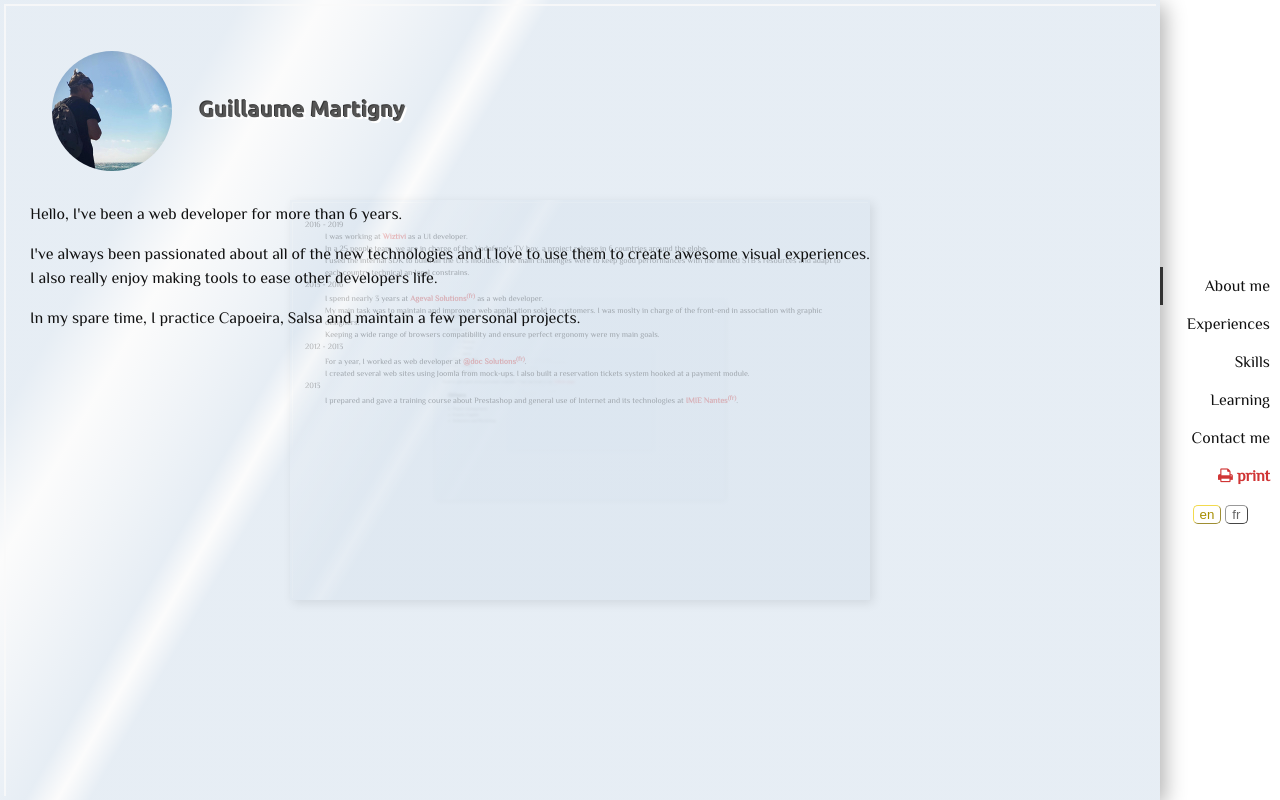
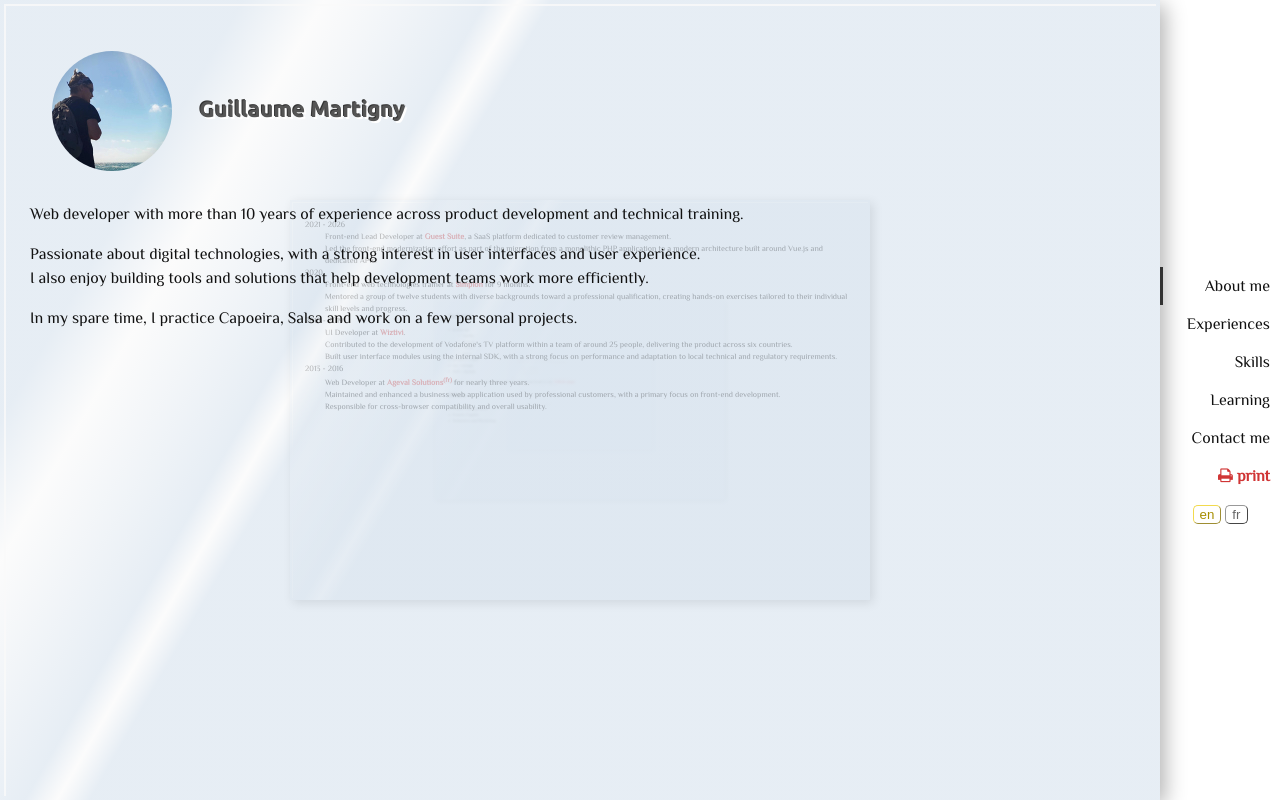
Before and after one commit to GMartigny/vitae, a plain HTML site: page index.html in a window 1280 px wide. Drawn offline with Linux system fonts and the light colour scheme.

Commit message:
Add Simplon and Guest Suite experience. Modernize wordings. Deprecate @doc and training experiences

```diff
--- a/data.json
+++ b/data.json
@@ -2,38 +2,47 @@
     "en": {
         "title": "My resumé, that's all !",
 
-
         "about-me": "About me",
 
-        "greetings": "Hello, I've been a web developer for more than 6 years.",
+        "greetings": "Web developer with more than 10 years of experience across product development and technical training.",
         "passions": [
-            "I've always been passionated about all of the new technologies and I love to use them to create awesome visual experiences.",
-            "I also really enjoy making tools to ease other developers life."
+            "Passionate about digital technologies, with a strong interest in user interfaces and user experience.",
+            "I also enjoy building tools and solutions that help development teams work more efficiently."
         ],
-        "spare-time": "In my spare time, I practice Capoeira, Salsa and maintain a few personal projects.",
-        "hire": "",
-
+        "spare-time": "In my spare time, I practice Capoeira, Salsa and work on a few personal projects.",
 
         "experiences": "Experiences",
         "today": "today",
 
+        "guestsuite": [
+            "Front-end Lead Developer at <a href='https://www.guest-suite.com' itemprop='worksFor'>Guest Suite</a>, a SaaS platform dedicated to customer review management.",
+            "Led the front-end modernization effort as part of the migration from a monolithic PHP application to a modern architecture built around Vue.js and dedicated APIs."
+        ],
+
+        "simplon": [
+            "Front-end web technologies trainer at <a href='https://www.simplon.co/en' itemprop='worksFor'>Simplon</a> for 9 months.",
+            "Mentored a group of twelve students with diverse backgrounds toward a professional qualification, creating hands-on exercises tailored to their individual skill levels and progress."
+        ],
+
         "wiztivi": [
-            "I was working at <a href='https://www.wiztivi.com/' itemprop='worksFor'>Wiztivi</a> as a UI developer.",
-            "In a 25 people team, we are in charge of the Vodafone's TV box, a project release in 6 countries around the globe.",
-            "I used the internal SDK to build all the UI's modules. The main challenges were to keep good performances with the limited STB's resources and adapt to each country technical an legal constrains."
+            "UI Developer at <a href='https://www.wiztivi.com' itemprop='worksFor'>Wiztivi</a>.",
+            "Contributed to the development of Vodafone's TV platform within a team of around 25 people, delivering the product across six countries.",
+            "Built user interface modules using the internal SDK, with a strong focus on performance and adaptation to local technical and regulatory requirements."
         ],
+
         "ageval": [
-            "I spend nearly 3 years at <a href='https://www.ageval.fr' itemprop='worksFor'>Ageval Solutions<sup>(fr)</sup></a> as a web developer.",
-            "My main task was to maintain and improve a web application sold to customers. I was moslty in charge of the front-end in association with graphic designers.",
-            "Keeping a wide range of <span title='All the way to IE8'>browsers compatibility</span> and ensure perfect ergonomy were my main goals."
+            "Web Developer at <a href='https://www.ageval.fr' itemprop='worksFor'>Ageval Solutions<sup>(fr)</sup></a> for nearly three years.",
+            "Maintained and enhanced a business web application used by professional customers, with a primary focus on front-end development.",
+            "Responsible for cross-browser compatibility and overall usability."
         ],
+
         "adoc": [
-            "For a year, I worked as web developer at <a href='https://www.adoc-solutions.eu/'>@doc Solutions<sup>(fr)</sup></a>.",
-            "I created several web sites using Joomla from mock-ups. I also built a reservation tickets system hooked at a payment module."
+            "Web Developer at <a href='https://www.adoc-solutions.eu'>@doc Solutions<sup>(fr)</sup></a> for one year.",
+            "Developed Joomla-based websites from design mock-ups and built a ticket reservation system integrated with an online payment solution."
         ],
-        "training": "I prepared and gave a training course about Prestashop and general use of Internet and its technologies at <a href='https://imie-ecole-informatique.fr/'>IMIE Nantes<sup>(fr)</sup></a>.",
-        "steria": "I participated in the migration of the database of a project management tool at <a href='https://www.soprasteria.com/'>Steria<sup>(fr)</sup></a>.",
 
+        "training": "Designed and delivered training courses covering Prestashop and general web technologies for <a href='https://imie-ecole-informatique.fr/'>IMIE Nantes<sup>(fr)</sup></a>.",
+        "steria": "Participated in the database migration of a project management tool at <a href='https://www.soprasteria.com/'>Steria<sup>(fr)</sup></a>.",
 
         "skills": "Skills",
 
@@ -43,7 +52,6 @@
         "others": "Others",
         "langs": "French, English",
         "ide": "Webstorm and Photoshop",
-
 
         "learning": "Learning",
 
@@ -56,11 +64,10 @@
         "dut": "Technical degree in IT",
         "iut": "At <a href='https://www.iutnantes.univ-nantes.fr/'>IUT Nantes<sup>(fr)</sup></a> (2 years course)",
         "oop": "OOP",
-        "net-n-infra": "Network and infra",
+        "net-n-infra": "Network and infrastructure",
         "comm": "Communication",
 
         "bac": "Bachelor's degree in engineer's sciences",
-
 
         "contact-me": "Contact me",
 
@@ -68,44 +75,53 @@
         "call-at": "or feel free to give me a call at",
         "need-more": "If you need more informations about me, you can find my profile on",
 
-
         "print": "print"
     },
+
     "fr": {
         "title": "Mon CV, tout simplement !",
 
-
         "about-me": "Présentation",
 
-        "greetings": "Bonjour, je travaille en tant que développeur web depuis plus de 6 ans.",
+        "greetings": "Développeur web avec plus de 10 ans d'expérience, entre développement produit et formation.",
         "passions": [
-            "Passionné par toutes les nouvelles technologies depuis toujours, j'aime les utiliser pour créer des expériences visuelles incroyables.",
-            "J'aime aussi beaucoup réaliser des outils pour faciliter la vie des développeurs."
+            "Passionné de technologies numériques, avec un intérêt particulier pour les interfaces utilisateurs et l'expérience utilisateur.",
+            "J'apprécie également la création d'outils et de solutions permettant d'améliorer l'efficacité des équipes de développement."
         ],
-        "spare-time": "Sur mon temps libre, je pratique la Capoeira, la Salsa et maintiens quelques projets personnels.",
-        "hire": "Vous pouvez me recruter en freelance pour vos projets sur <a href='https://www.malt.fr/profile/guillaumemartigny'>Malt</a>.",
-
+        "spare-time": "Sur mon temps libre, je pratique la Capoeira, la Salsa et développe quelques projets personnels.",
 
         "experiences": "Expériences",
         "today": "aujourd'hui",
 
+        "guestsuite": [
+            "Lead développeur front chez <a href='https://www.guest-suite.com' itemprop='worksFor'>Guest Suite</a>, éditeur d'une plateforme SaaS de gestion des avis clients.",
+            "Pilotage de la refonte du front-end dans le cadre de la migration d'une application PHP monolithique vers une architecture moderne basée sur Vue.js et des API dédiées."
+        ],
+
+        "simplon": [
+            "Formateur aux technologies web front-end chez <a href='https://www.simplon.co' itemprop='worksFor'>Simplon</a> pendant 9 mois.",
+            "Accompagnement d'une douzaine d'apprenants aux profils variés vers l'obtention d'un diplôme professionnel, avec conception d'exercices pratiques adaptés au niveau et à la progression de chacun."
+        ],
+
         "wiztivi": [
-            "J'ai travaillé à <a href='https://www.wiztivi.com/' itemprop='worksFor'>Wiztivi<sup>(en)</sup></a> comme développeur UI.",
-            "Dans une équipe de 25 personnes, nous étions en charge de la box TV de Vodafone, un projet livré dans 6 pays autour du globe.",
-            "J'utilisais le SDK interne pour construire les différents modules de l'interface. Les défis principaux étaient d'obtenir de bonnes performances avec les ressources limitées de la box et être capable de s'adapter aux contraintes techniques et légales de chaque pays."
+            "Développeur UI chez <a href='https://www.wiztivi.com/' itemprop='worksFor'>Wiztivi<sup>(en)</sup></a>.",
+            "Contribution au développement de la box TV Vodafone au sein d'une équipe d'une vingtaine de personnes, pour un déploiement dans six pays.",
+            "Conception des différents modules d'interface à partir du SDK interne, avec une attention particulière portée aux performances et à l'adaptation aux contraintes techniques et réglementaires locales."
         ],
+
         "ageval": [
-            "J'ai passé presque 3 ans à <a href='https://www.ageval.fr' itemprop='worksFor'>Ageval Solutions</a> en tant que développeur web.",
-            "Ma tâche principale était de maintenir et de faire évoluer une application web vendue à nos clients. J'étais surtout en charge de l'intégration en association avec les graphistes.",
-            "Assurer la compatibilité avec <span title='Jusque IE8'>un maximum de navigateurs</span> et une parfaite ergonomie étaient mes principaux buts."
+            "Développeur web chez <a href='https://www.ageval.fr' itemprop='worksFor'>Ageval Solutions</a> pendant près de trois ans.",
+            "Maintenance et évolution d'une application métier commercialisée auprès de clients professionnels, avec une forte implication sur les interfaces utilisateurs.",
+            "Garant de la compatibilité multi-navigateurs et de la qualité ergonomique de l'application."
         ],
+
         "adoc": [
-            "Pendant une année, j'ai travaillé en tant que développeur web à <a href='https://www.adoc-solutions.eu/'>@doc Solutions</a>.",
-            "J'y ai créé de nombreux sites vitrine avec Joomla à partir de maquettes. J'ai aussi réalisé un système de réservation et d'impression de tickets en relation avec le module de paiement."
+            "Développeur web chez <a href='https://www.adoc-solutions.eu/'>@doc Solutions</a> pendant un an.",
+            "Réalisation de sites web sous Joomla à partir de maquettes graphiques et développement d'un système de réservation connecté à une solution de paiement."
         ],
-        "training": "J'ai préparé et donné une formation sur Prestashop et sur l'utilisation d'Internet et ses technologies pour le compte d'<a href='https://imie-ecole-informatique.fr/'>IMIE Nantes</a>.",
-        "steria": "J'ai participé à la migration de la base de données d'un outil de gestion de projets à <a href='https://www.soprasteria.com/'>Steria</a>.",
 
+        "training": "Conception et animation d'une formation consacrée à Prestashop ainsi qu'aux usages et technologies du web pour le compte d'<a href='https://imie-ecole-informatique.fr/'>IMIE Nantes</a>.",
+        "steria": "Participation à la migration de la base de données d'un outil de gestion de projets chez <a href='https://www.soprasteria.com/'>Steria</a>.",
 
         "skills": "Compétences",
 
@@ -115,7 +131,6 @@
         "others": "Autres",
         "langs": "Français, Anglais",
         "ide": "Webstorm et Photoshop",
-
 
         "learning": "Formation",
 
@@ -133,13 +148,11 @@
 
         "bac": "Baccalauréat S Sciences de l'ingénieur",
 
-
         "contact-me": "Contacts",
 
         "email-at": "Vous pouvez m'envoyer un e-mail à",
         "call-at": "ou n'hésitez pas à me contacter au",
-        "need-more": "Pour encore plus d'informations sur moi, vous trouverez mon profil sur ",
-
+        "need-more": "Pour encore plus d'informations sur moi, vous trouverez mon profil sur",
 
         "print": "imprimer"
     }
--- a/index.html
+++ b/index.html
@@ -46,15 +46,19 @@
             <article class="article">
                 <h1 class="only-print">{{experiences}}</h1>
                 <dl>
+                    <dt>2021 - 2026</dt>
+                    <dd>{{guestsuite}}</dd>
+                    <dt>2020</dt>
+                    <dd>{{simplon}}</dd>
                     <dt>2016 - 2019</dt>
                     <dd>{{wiztivi}}</dd>
                     <dt>2013 - 2016</dt>
                     <dd>{{ageval}}</dd>
-                    <dt>2012 - 2013</dt>
-                    <dd>{{adoc}}</dd>
-                    <dt>2013</dt>
-                    <dd>{{training}}</dd>
                     <!-- Deprecated -->
+                    <!--<dt>2012 - 2013</dt>-->
+                    <!--<dd>{{adoc}}</dd>-->
+                    <!--<dt>2013</dt>-->
+                    <!--<dd>{{training}}</dd>-->
                     <!--<dt>2012</dt>-->
                     <!--<dd>{{steria}}</dd>-->
                 </dl>
@@ -129,7 +133,7 @@
                         </a>
                     </li>
                     <li>
-                        <a href="//www.linkedin.com/in/guillaumemartigny">
+                        <a href="//www.linkedin.com/in/gmartigny">
                             <img src="res/linkedin.png" width="118" height="30" alt="LinkedIn"/>
                         </a>
                     </li>
@@ -155,7 +159,7 @@
              */
             new Translator("data.json", {
                 persists: true,
-                lang: location.hash.substr(1),
+                lang: location.hash.slice(1),
                 switchesClass: "translator-switch"
             });
         </script>
```
Also changed, not shown: res/translator.js (+4 -4 lines).
